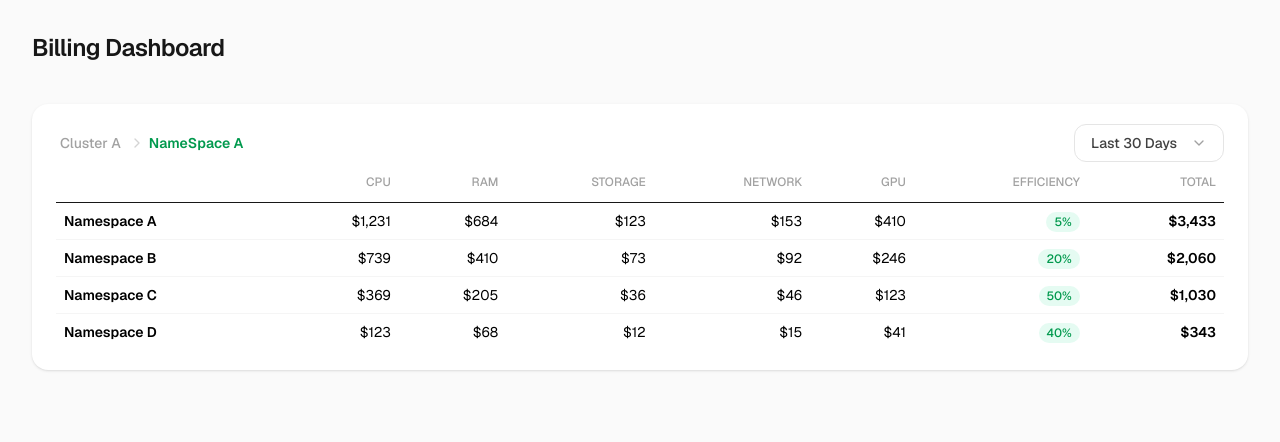
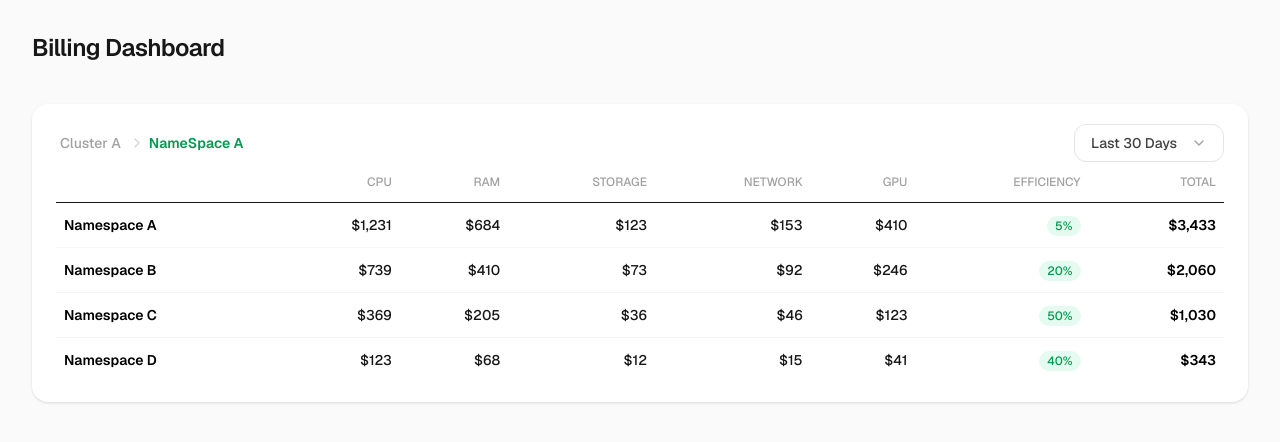
Before and after one commit to somkumarav/atomity, a Next.js app: page / in a window 1280 px wide. Shown: the top 442 px of the page. Built offline with nearby package versions, Linux system fonts and the light colour scheme.

Commit message:
style: change padding and text color

```diff
--- a/components/table/data-table.tsx
+++ b/components/table/data-table.tsx
@@ -52,20 +52,30 @@ export const DataTable = ({
               delay: i * 0.08,
               ease: "easeOut",
             }}
-            className='border-b'
+            className='border-b '
           >
-            <TableCell className='font-semibold'>{row.name}</TableCell>
-            <TableCell className='text-right'>{row.cpu}</TableCell>
-            <TableCell className='text-right'>{row.ram}</TableCell>
-            <TableCell className='text-right'>{row.storage}</TableCell>
-            <TableCell className='text-right'>{row.network}</TableCell>
-            <TableCell className='text-right'>{row.gpu}</TableCell>
-            <TableCell className='text-right'>
+            <TableCell className='py-3 font-semibold'>{row.name}</TableCell>
+            <TableCell className='py-3 font-medium text-right text-muted'>
+              {row.cpu}
+            </TableCell>
+            <TableCell className='py-3 font-medium text-right text-muted'>
+              {row.ram}
+            </TableCell>
+            <TableCell className='py-3 font-medium text-right text-muted'>
+              {row.storage}
+            </TableCell>
+            <TableCell className='py-3 font-medium text-right text-muted'>
+              {row.network}
+            </TableCell>
+            <TableCell className='py-3 font-medium text-right text-muted'>
+              {row.gpu}
+            </TableCell>
+            <TableCell className='py-3 text-right'>
               <span className='text-[#00994D] font-medium bg-[#00D97E]/10 px-2 py-0.5 rounded-full text-xs'>
                 {String(row.efficiency)}
               </span>
             </TableCell>
-            <TableCell className='text-right font-semibold'>
+            <TableCell className='py-3 text-right  font-semibold'>
               {row.total}
             </TableCell>
           </TableRow>
--- a/components/ui/table.tsx
+++ b/components/ui/table.tsx
@@ -24,7 +24,7 @@ function TableHeader({ className, ...props }: React.ComponentProps<"thead">) {
   return (
     <thead
       data-slot='table-header'
-      className={cn("[&_tr]:border-b", className)}
+      className={cn("[&_tr]:border-b [&_tr]:border-muted/50", className)}
       {...props}
     />
   );
@@ -58,7 +58,7 @@ function TableRow({ className, ...props }: HTMLMotionProps<"tr">) {
     <motion.tr
       data-slot='table-row'
       className={cn(
-        "hover:bg-muted/50 data-[state=selected]:bg-muted border-b transition-colors",
+        "hover:bg-muted/10 data-[state=selected]:bg-muted border-b transition-colors",
         className,
       )}
       {...props}
@@ -84,7 +84,7 @@ function TableCell({ className, ...props }: React.ComponentProps<"td">) {
     <td
       data-slot='table-cell'
       className={cn(
-        "text-black p-2 align-middle whitespace-nowrap [&:has([role=checkbox])]:pr-0",
+        "text-black px-2 align-middle whitespace-nowrap [&:has([role=checkbox])]:pr-0",
         className,
       )}
       {...props}
```
